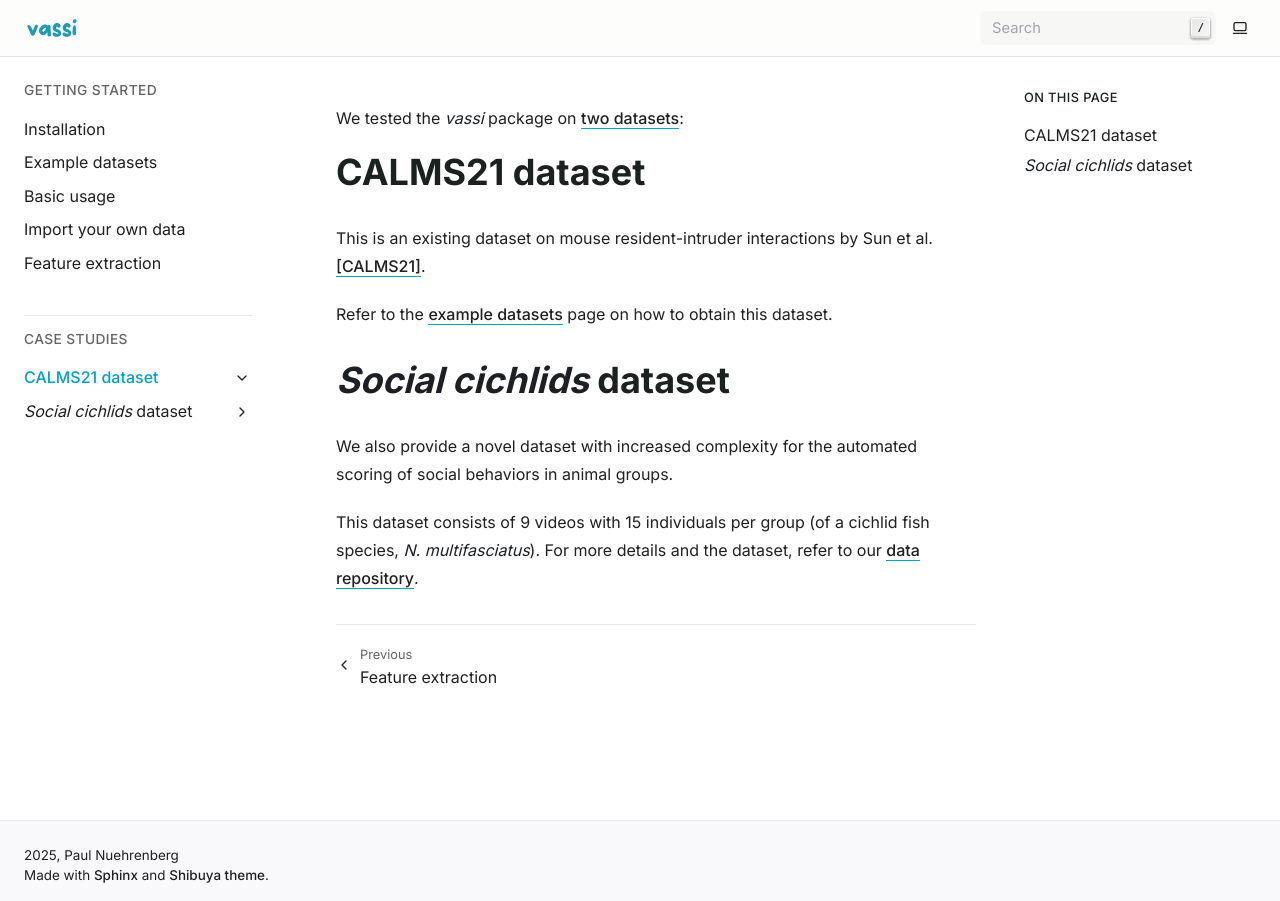
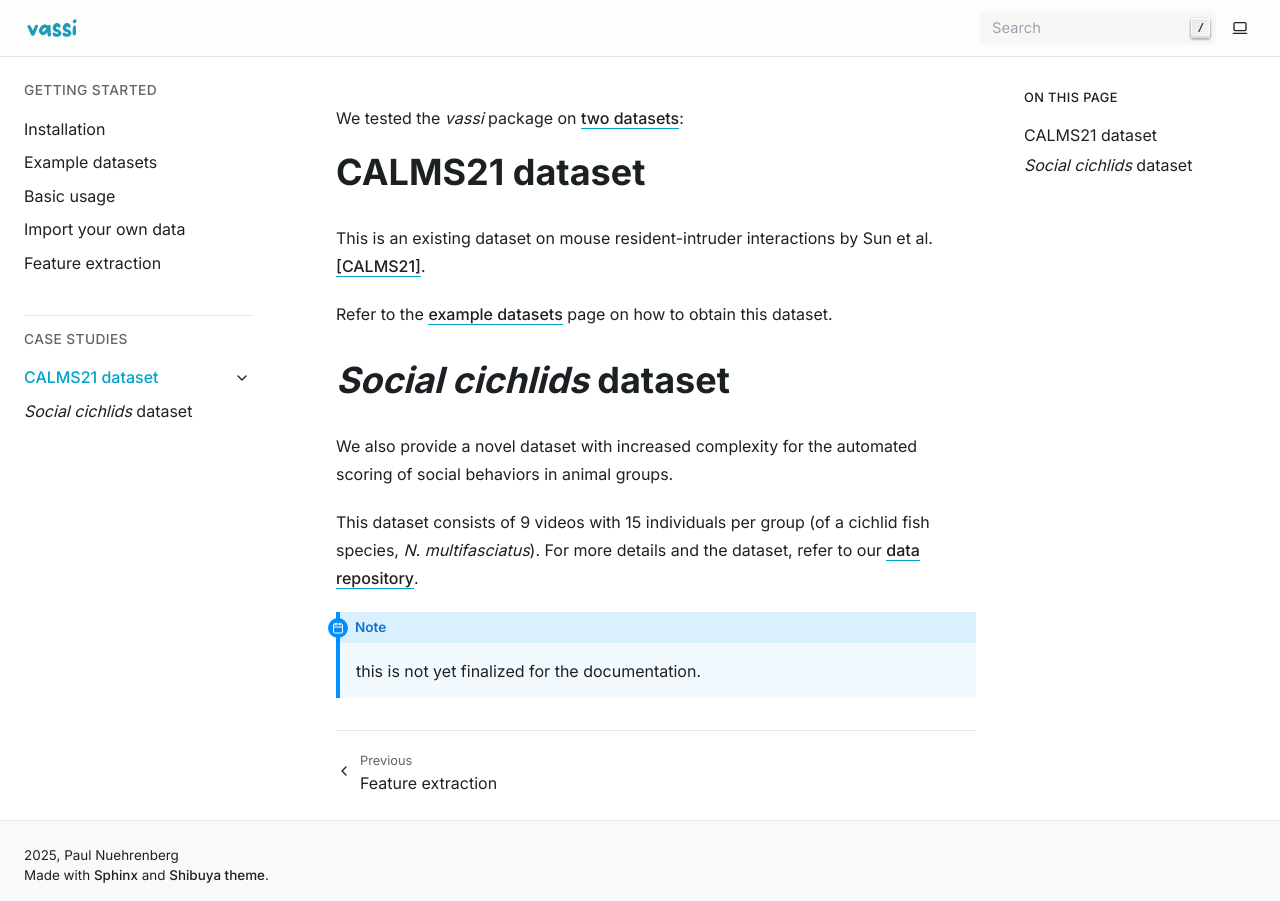
Before and after one commit to pnuehrenberg/vassi, a Sphinx documentation site: the page built from docs/source/case_studies.rst, in a window 1280 px wide. Built offline with Sphinx 7.4.7, drawn with Linux system fonts in a browser that asks for light colours; pages that are not in the unit, such as notebooks, are missing from menus; the version number is read from the project's files by our own code.

Commit message:
clean up documentation directory and update gitignore

```diff
--- /dev/null
+++ b/docs/_static/custom.css
@@ -0,0 +1,3 @@
+html[data-accent-color="cyan"] {
+    --accent-9: #1e9bb7;
+}
--- a/docs/source/case_studies.rst
+++ b/docs/source/case_studies.rst
@@ -20,6 +21,5 @@ We also provide a novel dataset with increased complexity for the automated scor
 This dataset consists of 9 videos with 15 individuals per group (of a cichlid fish species, *N. multifasciatus*).
 For more details and the dataset, refer to our `data repository <https://doi.org/10.17617/3.3R0QYI>`_.
 
-.. toctree::
-
-    postprocessing_parameters
+.. note::
+    this is not yet finalized for the documentation.
```
Also changed, not shown: other parts of docs/source/case_studies.rst (+1 -0 lines), 3 other files.
